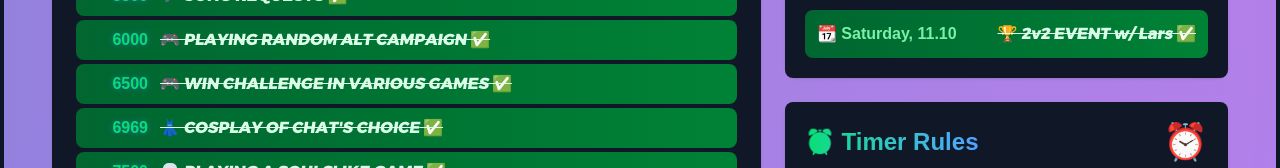
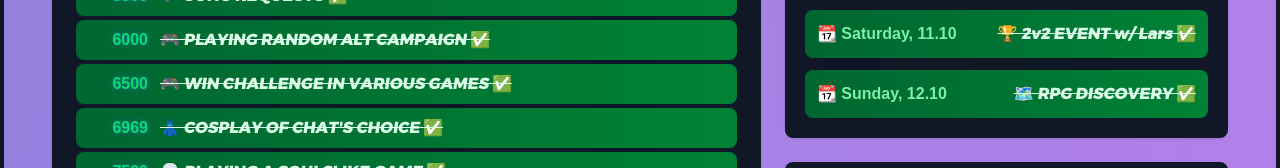
Before and after one commit to VellVee/scrapie-subathon, a Next.js app: page / in a window 1280 px wide. Shown: the part 728-896 px from the top of the page. Built offline with nearby package versions, Linux system fonts and the light colour scheme.

Commit message:
new event

```diff
--- a/app/page.tsx
+++ b/app/page.tsx
@@ -61,6 +61,7 @@ export default function SubathonPage() {
     { date: "📆 Saturday, 27.09", text: "🏆 Twitch Rivals", completed: true },
     { date: "📆 Friday, 03.10", text: "🏆 Twitch Rivals Finals", completed: true },
     { date: "📆 Saturday, 11.10", text: "🏆 2v2 EVENT w/ Lars", completed: true },
+    { date: "📆 Sunday, 12.10", text: "🗺️ RPG DISCOVERY", completed: true },
   ], []);
 
   const timerRules = useMemo(() => [
@@ -203,7 +204,7 @@ export default function SubathonPage() {
                     </div>
                     <ul className="space-y-2 sm:space-y-3 text-white">
                       {events.map((e, idx) => {
-                        const dateKey = e.date.includes('27.09') ? '27.09' : e.date.includes('03.10') ? '03.10' : e.date.includes('11.10') ? '11.10' : '';
+                        const dateKey = e.date.includes('27.09') ? '27.09' : e.date.includes('03.10') ? '03.10' : e.date.includes('11.10') ? '11.10' : e.date.includes('12.10') ? '12.10' : '';
                         const eventUrl = EVENT_URL_MAP[dateKey];
 
                         return (
```
